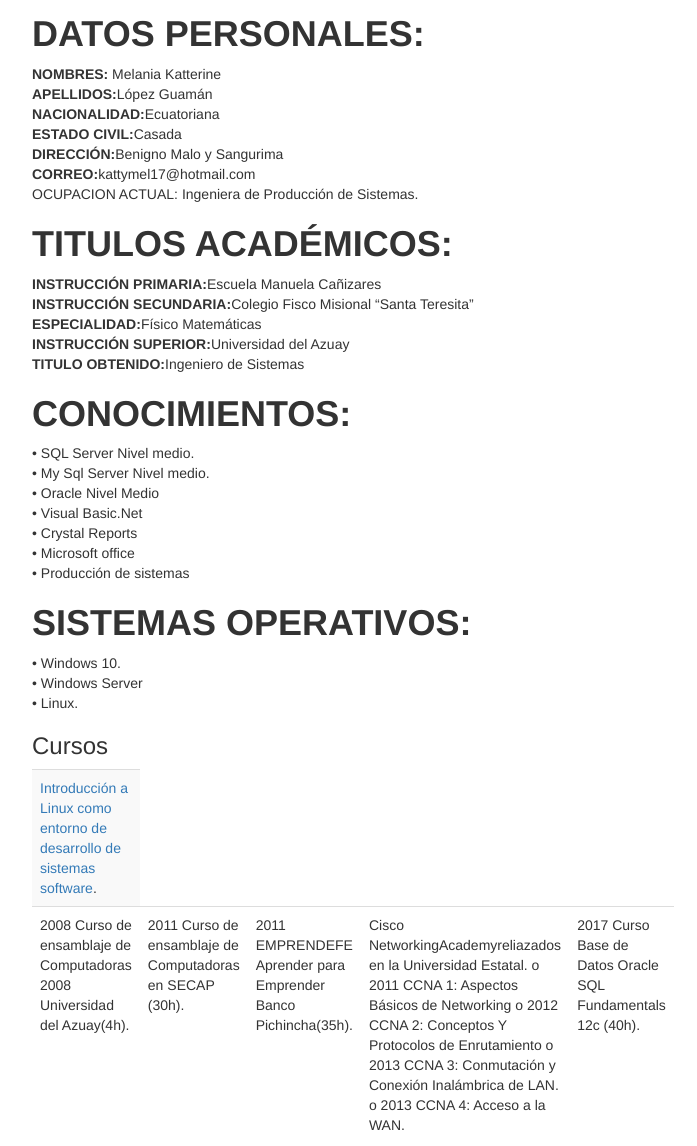
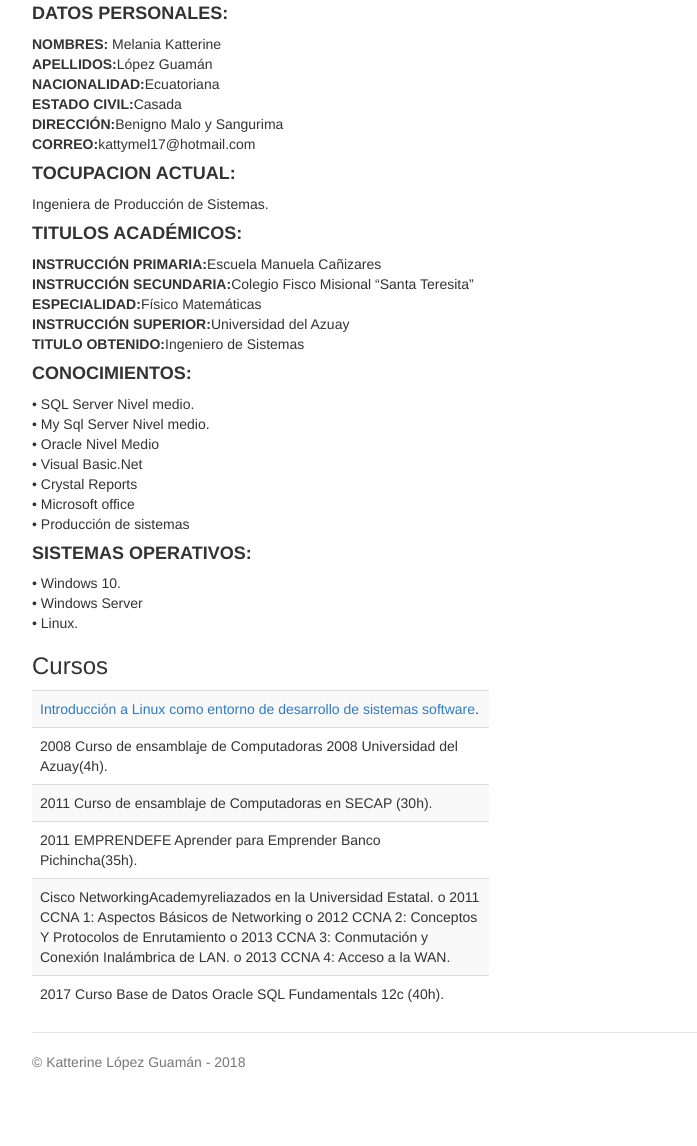
Before and after one commit to kattymel17/kattymel17.github.io, a plain HTML site: page index.html in a window 1280 px wide. Shown: the part 257-1403 px from the top of the page, without its empty margins (258-955 px from the left). After the commit the page ends 1359 px from the top, so only its background shows below. Drawn offline with nearby package versions, Linux system fonts and the light colour scheme.

Commit message:
Versión Personalizada de mi sitio

```diff
--- a/index.html
+++ b/index.html
@@ -42,7 +42,7 @@
         <div class='col-sm-8'>
           <br>
           <p>
-          	<h1><b>DATOS PERSONALES:</b></h1>
+          	<h4><b>DATOS PERSONALES:</b></h4>
 
           	<b>NOMBRES:</b> Melania Katterine </br>
           	<b>APELLIDOS:</b>López Guamán </br>
@@ -51,9 +51,9 @@
           	<b>DIRECCIÓN:</b>Benigno Malo y Sangurima </br>
           	<b>CORREO:</b>kattymel17@hotmail.com </br>
 
-          	OCUPACION ACTUAL:</b> Ingeniera de Producción de Sistemas. </br>
+          	<h4><b>TOCUPACION ACTUAL:</b></h4> Ingeniera de Producción de Sistemas. </br>
 
-          	<h1><b>TITULOS ACADÉMICOS:</b></h1>
+          	<h4><b>TITULOS ACADÉMICOS:</b></h4>
 
           	<b>INSTRUCCIÓN PRIMARIA:</b>Escuela Manuela Cañizares </br>
           	<b>INSTRUCCIÓN  SECUNDARIA:</b>Colegio Fisco Misional “Santa Teresita” </br>
@@ -62,7 +62,7 @@
           	<b>TITULO OBTENIDO:</b>Ingeniero de Sistemas</p>
 
           <p>
-          	<h1><b>CONOCIMIENTOS:</b></h1>
+          	<h4><b>CONOCIMIENTOS:</b></h4>
           	•	SQL Server Nivel medio.</br>
           	•	My Sql Server Nivel medio.</br>
           	•	Oracle Nivel Medio</br>
@@ -71,7 +71,7 @@
           	•	Microsoft office</br>
           	•	Producción de sistemas</br>
 
-          	<h1><b>SISTEMAS OPERATIVOS:</b></h1>
+          	<h4><b>SISTEMAS OPERATIVOS:</b></h4>
           	•	Windows 10.</br>
           	•	Windows Server</br>
           	•	Linux.</p>
@@ -79,15 +79,15 @@
           <h3>Cursos</h3>
           <table class='table table-striped'>
             <tr><td><a href="https://www.miriadax.net" target="blank">Introducción a Linux como entorno de desarrollo de sistemas software</a>.</td></tr>
-            <td>2008 Curso de ensamblaje de Computadoras 2008 Universidad del Azuay(4h).</td>
-			<td>2011 Curso de ensamblaje de Computadoras en SECAP (30h).</td>
-			<td>2011 EMPRENDEFE Aprender para Emprender Banco Pichincha(35h).</td>
-			<td>Cisco NetworkingAcademyreliazados en la Universidad Estatal.
+            <tr><td>2008 Curso de ensamblaje de Computadoras 2008 Universidad del Azuay(4h).</td></tr>
+			<tr><td>2011 Curso de ensamblaje de Computadoras en SECAP (30h).</td></tr>
+			<tr><td>2011 EMPRENDEFE Aprender para Emprender Banco Pichincha(35h).</td></tr>
+			<tr><td>Cisco NetworkingAcademyreliazados en la Universidad Estatal.
 				o	 2011 CCNA 1: Aspectos Básicos de Networking
 				o	 2012 CCNA 2: Conceptos Y Protocolos de Enrutamiento
 				o	 2013 CCNA 3: Conmutación y Conexión Inalámbrica de LAN.
-				o	 2013 CCNA 4: Acceso a la WAN.</td>
-			<td>2017 Curso Base de Datos Oracle SQL Fundamentals 12c (40h).</td>
+				o	 2013 CCNA 4: Acceso a la WAN.</td></tr>
+			<tr><td>2017 Curso Base de Datos Oracle SQL Fundamentals 12c (40h).</td></tr>
           </table>
         </div>
       </div>
```
